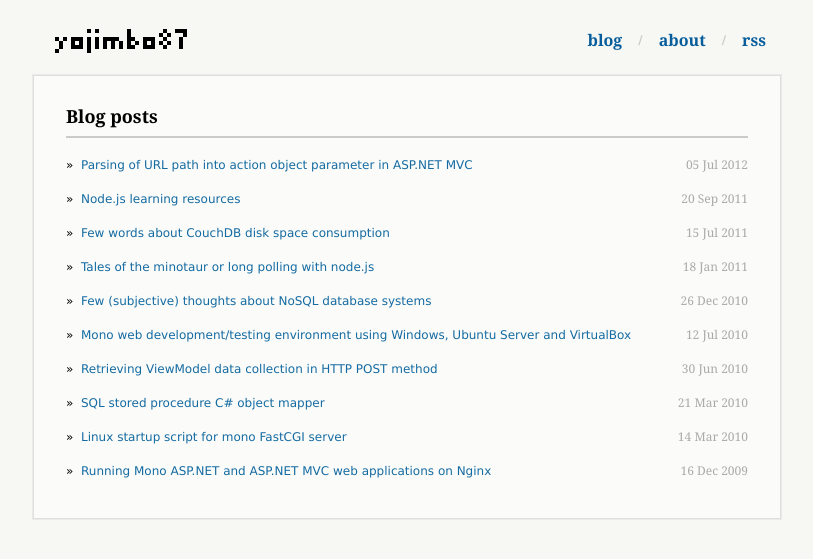
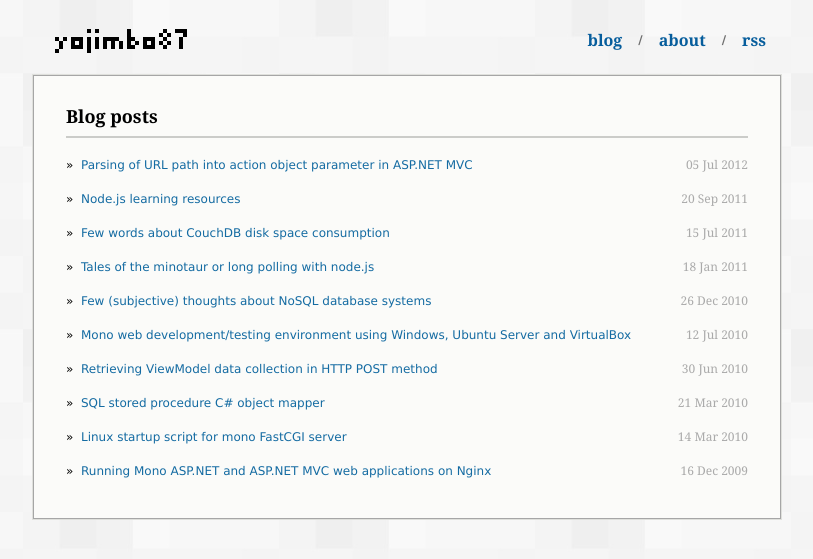
Before and after one commit to yojimbo87/yojimbo87.github.com, a Jekyll site: the page built from index.html, in a window 1280 px wide. Shown: the top 559 px of the page, without its empty margins (233-1046 px from the left). Built offline with Jekyll 4.4.1, drawn with Linux system fonts in a browser that asks for light colours; Markdown is read by kramdown in place of the engine named in the settings.

Commit message:
Add website background image.

```diff
--- a/css/screen.css
+++ b/css/screen.css
@@ -43,7 +43,7 @@ table {
     border-spacing: 0;
 }
 /* Screen */
-body { background: #f7f8f4; font-family: Verdana, Arial; font-size: 12px; line-height: 22px; overflow-y: scroll; }
+body { background: url('../images/bg.jpg'); font-family: Verdana, Arial; font-size: 12px; line-height: 22px; overflow-y: scroll; }
 
 a { color: #146ba2; text-decoration: none; }
 a:hover { text-decoration: underline; }
@@ -57,10 +57,10 @@ h3 { font-family: Georgia; font-size: 16px; font-weight: bold; margin: 32px 0 12
 	#header .menu { float: right; line-height: 48px; }
 	#header a { color: #065d9c; display: block; float: left; font-family: Georgia; font-size: 16px; font-weight: bold; padding: 0 16px; text-decoration: none; }
 	#header a:hover { color: #000; }
-	#header span { color: #cbccc9; float: left; font-weight: bold; }
+	#header span { color: #6e6e6e; float: left; font-weight: bold; }
 
-	#content-wrapper { border: 1px solid #eaebe8; margin: 0 0 24px 0; }
-	#content { background: #fbfbf9; border: 1px solid #dfe0dc; padding: 12px 32px 24px 32px; }
+	#content-wrapper { border: 1px solid #dfe0dc; margin: 0 0 24px 0; }
+	#content { background: #fbfbf9; border: 1px solid #a6a6a6; padding: 12px 32px 24px 32px; }
 	#content ul.posts { margin: 16px 0 0 0; }
 	#content ul.posts li { background: transparent; margin: 12px 0; text-indent: 0px; }
 	#content ul.posts li span { color: #aaa; float: right; font-family: Georgia; }
```
Also changed, not shown: images/bg.jpg (added).
